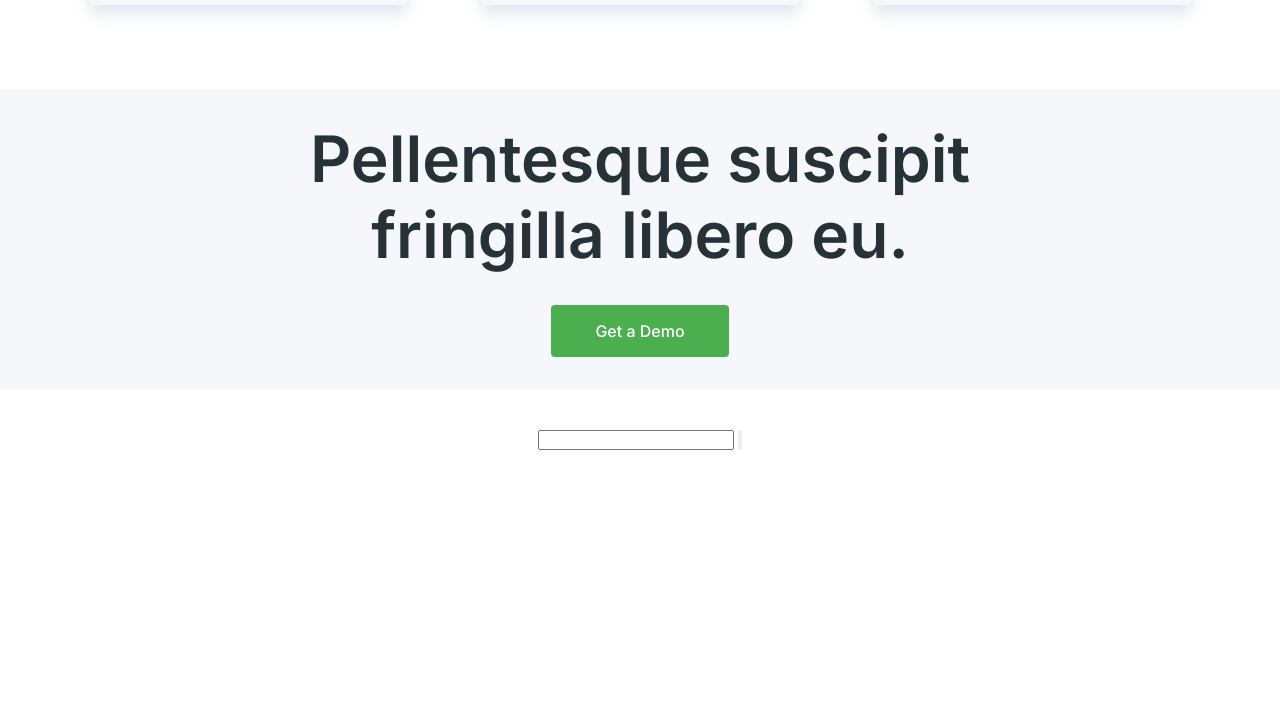
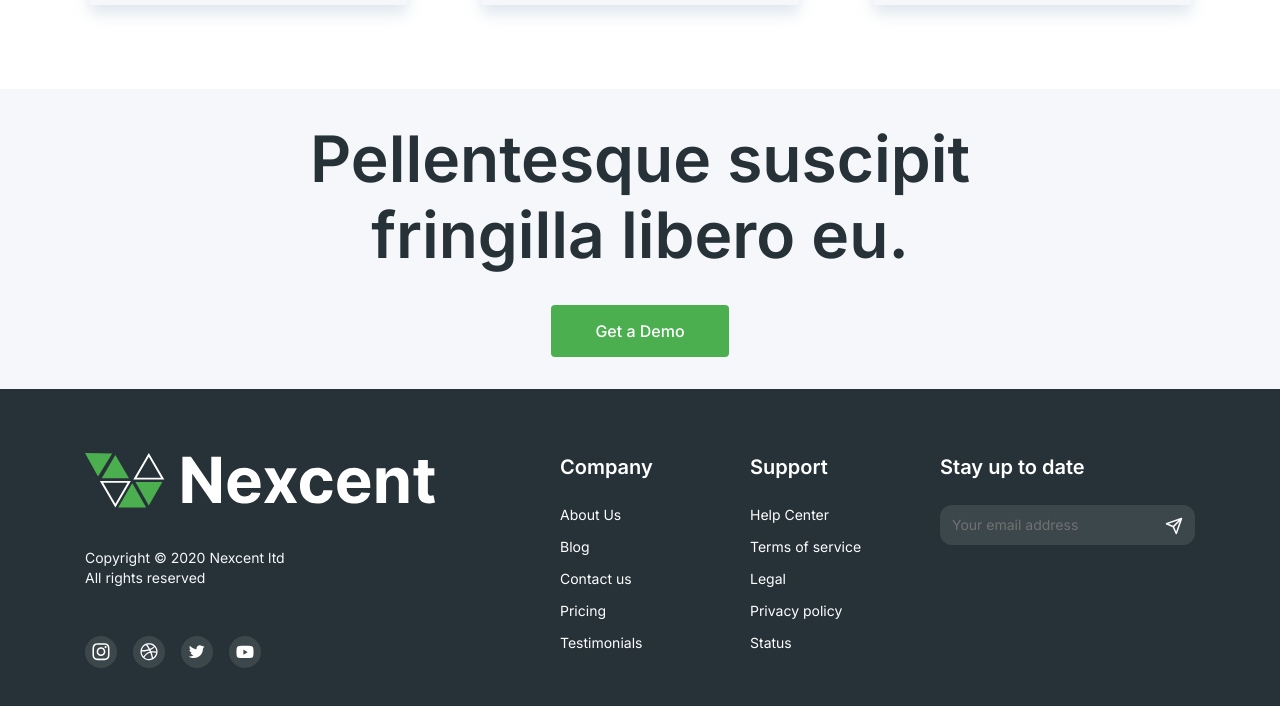
Before and after one commit to xsalles/next-content, a plain HTML site: page index.html in a window 1280 px wide. Shown: the part 3618-4324 px from the top of the page. Before the commit the page ends 4068 px from the top, so only its background shows below. Drawn offline with Linux system fonts and the light colour scheme.

Commit message:
feat: added the footer and finished the landing page.

```diff
--- a/index.html
+++ b/index.html
@@ -231,48 +231,54 @@
       </section>
       <footer class="footer">
         <div class="companyInformations">
-          <div class="logoAndName">
-            <img src="" alt="" />
-            <h2></h2>
-          </div>
-          <div class="copyright">
-            <p></p>
-            <p></p>
-          </div>
+          <img src="./img/nameAndLogoLight.svg" alt="" />
+          <pre>
+Copyright © 2020 Nexcent ltd
+All rights reserved
+            </pre
+          >
           <div class="socialMedia">
-            <a href=""><img src="" alt="" /></a>
+            <a href="https://www.instagram.com"
+              ><img src="./img/instagram.svg" alt="Logo do Instagram"
+            /></a>
+            <a href="https://dribbble.com/"
+              ><img src="./img/dribble.svg" alt="Logo do Dribble"
+            /></a>
+            <a href="https://x.com"
+              ><img src="./img/twitter.svg" alt="Logo do Twiiter"
+            /></a>
+            <a href="https://www.youtube.com"
+              ><img src="./img/youtube.svg" alt="Logo do Youtube"
+            /></a>
           </div>
         </div>
         <div class="companyDoubts">
-          <div class="companyLinks">
-            <h5></h5>
-            <a href=""></a>
-            <a href=""></a>
-            <a href=""></a>
-            <a href=""></a>
-            <a href=""></a>
+          <h5>Company</h5>
+          <div class="containerLinks">
+            <a href="">About Us</a>
+            <a href="">Blog</a>
+            <a href="">Contact us</a>
+            <a href="">Pricing</a>
+            <a href="">Testimonials</a>
           </div>
         </div>
         <div class="supportDoubts">
-          <h5></h5>
-          <div class="supportLinks">
-            <a href=""></a>
-            <a href=""></a>
-            <a href=""></a>
-            <a href=""></a>
-            <a href=""></a>
+          <h5>Support</h5>
+          <div class="containerLinks">
+            <a href="">Help Center</a>
+            <a href="">Terms of service</a>
+            <a href="">Legal</a>
+            <a href="">Privacy policy</a>
+            <a href="">Status</a>
           </div>
         </div>
-        <div class="newsletter">
-          <h5></h5>
-          <form>
-            <label></label>
-            <input type="text" />
-            <button>
-              <img src="" alt="" />
-            </button>
-          </form>
-        </div>
+        <form class="newsletter">
+          <label for="email">Stay up to date</label>
+          <input id="email" type="text" placeholder="Your email address" />
+          <button>
+            <img src="./img/send.svg" alt="Botão de enviar" />
+          </button>
+        </form>
       </footer>
     </main>
   </body>
--- a/styles/styles.css
+++ b/styles/styles.css
@@ -288,7 +288,7 @@ main {
 .textHelp p {
   font-size: 16px;
   line-height: 24px;
-    color: var(--neutral-normal-gray)
+  color: var(--neutral-normal-gray);
 }
 
 .dataContainer {
@@ -320,7 +320,7 @@ main {
   height: 60px;
 }
 
-.dataCard img{
+.dataCard img {
   width: 48px;
   height: 48px;
 }
@@ -397,7 +397,6 @@ main {
 .textCustomers {
   display: flex;
   flex-direction: column;
-
 }
 
 .textCustomers .textCustomersDescription {
@@ -461,7 +460,7 @@ main {
   align-items: center;
 }
 
-.benefits h4{
+.benefits h4 {
   height: 44px;
   font-weight: 600;
   font-size: 36px;
@@ -469,11 +468,11 @@ main {
   color: var(--neutral-strong-gray);
 }
 
-.benefits p{
+.benefits p {
   width: 628px;
   height: 72px;
   font-size: 16px;
-  line-height:24px;
+  line-height: 24px;
   color: var(--neutral-normal-gray);
   margin-top: 8px;
 }
@@ -498,7 +497,7 @@ main {
   height: 286px;
 }
 
-.textBenefit  {
+.textBenefit {
   width: 317px;
   height: 176px;
   display: flex;
@@ -509,10 +508,10 @@ main {
   top: 200px;
   border-radius: 8px 8px 0px 0px;
   align-items: center;
-  box-shadow: 0px 8px 16px rgb(171, 190 , 209, 0.4);
+  box-shadow: 0px 8px 16px rgb(171, 190, 209, 0.4);
 }
 
-.textBenefit p{
+.textBenefit p {
   width: 285px;
   height: 84px;
   font-size: 20px;
@@ -520,7 +519,7 @@ main {
   font-weight: 600;
 }
 
-.textBenefit a{
+.textBenefit a {
   width: 99px;
   height: 28px;
   color: var(--primary);
@@ -565,3 +564,123 @@ main {
   border: none;
   border-radius: 4px;
 }
+
+.footer {
+  width: 100vw;
+  padding: 64px;
+  justify-content: center;
+  display: flex;
+  background-color: var(--secondary);
+}
+
+.companyInformations {
+  display: flex;
+  flex-direction: column;
+  gap: 40px;
+  margin-right: 125px;
+}
+
+.companyInformations pre {
+  font-size: 14px;
+  color: var(--neutral-silver);
+  line-height: 20px;
+  width: 350px;
+  height: 48px;
+}
+
+.companyInformations .socialMedia {
+  display: flex;
+  gap: 16px;
+}
+
+.companyInformations .socialMedia  a{
+  background-color: #3C474C;
+  border-radius: 50%;
+  width: 32px;
+  height: 32px;
+  display: flex;
+  align-items: center;
+  justify-content: center;
+}
+
+.companyDoubts {
+  display: flex;
+  flex-direction: column;
+  width: 160px;
+  height: 200px;
+}
+
+.companyDoubts h5{
+  color: var(--neutral-white);
+  font-size: 20px;
+  line-height: 28px;
+  font-weight: 600;
+}
+
+.containerLinks {
+  display: flex;
+  flex-direction: column;
+  font-size: 14px;
+  line-height: 20px;
+  margin-top: 24px;
+  gap: 12px;
+}
+
+.containerLinks a{
+
+  font-size: 14px;
+  line-height: 20px;
+  color: var(--neutral-white);
+}
+
+.supportDoubts {
+  display: flex;
+  flex-direction: column;
+  width: 160px;
+  height: 200px;
+  margin-left: 30px;
+}
+
+.supportDoubts h5{
+  color: var(--neutral-white);
+  font-size: 20px;
+  line-height: 28px;
+  font-weight: 600;
+}
+
+.newsletter {
+  display: flex;
+  flex-direction: column;
+  margin-left: 30px;
+  position: relative;
+}
+
+.newsletter label{
+  font-size: 20px;
+  font-weight: 600;
+  line-height: 28px;
+  color: var(--neutral-white);
+}
+
+.newsletter input{
+  width: 255px;
+  height: 40px;
+  background-color: #3C474C;
+  border: none;
+  border-radius: 12px;
+  margin-top: 24px;
+}
+
+.newsletter input::placeholder{
+  font-size: 14px;
+  color: var(--neutral-normal-gray);
+  padding: 9px 12px;
+}
+
+.newsletter button {
+  background: none;
+  border: none;
+  position: absolute;
+  top: 64px;
+  left: 225px;
+}
```
Also changed, not shown: img/dribble.svg (added), img/instagram.svg (added), img/nameAndLogoLight.svg (added), img/send.svg (added), img/twitter.svg (added), img/youtube.svg (added). Lines whose indentation alone changed are shown as unchanged.
